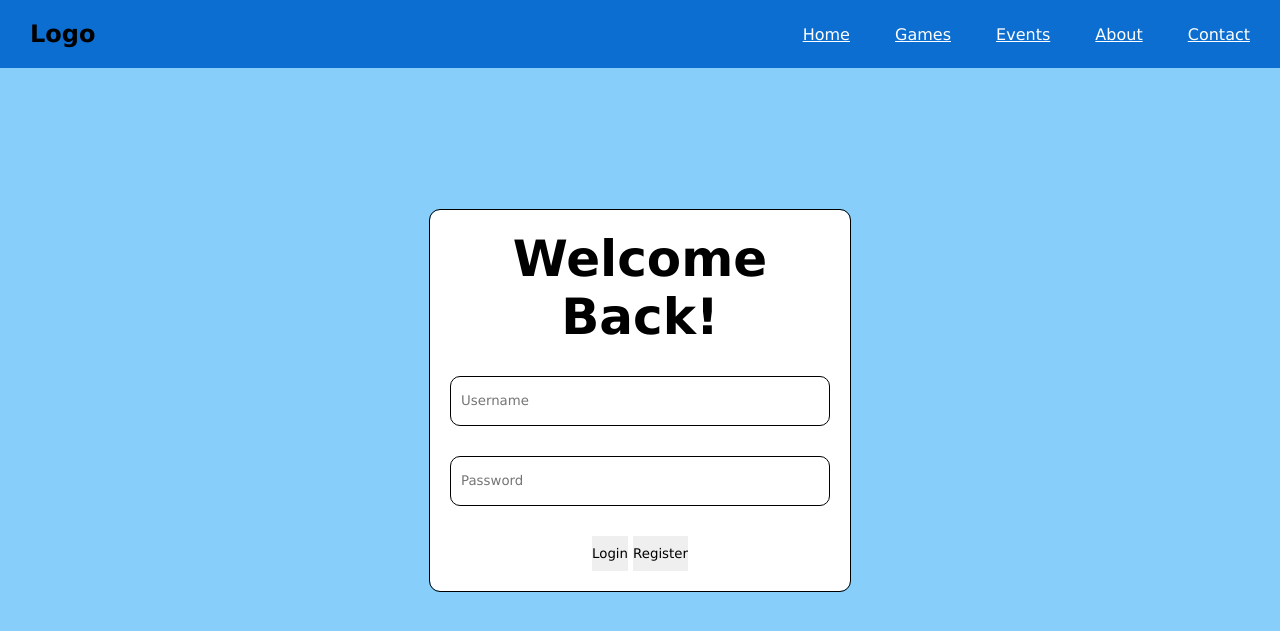
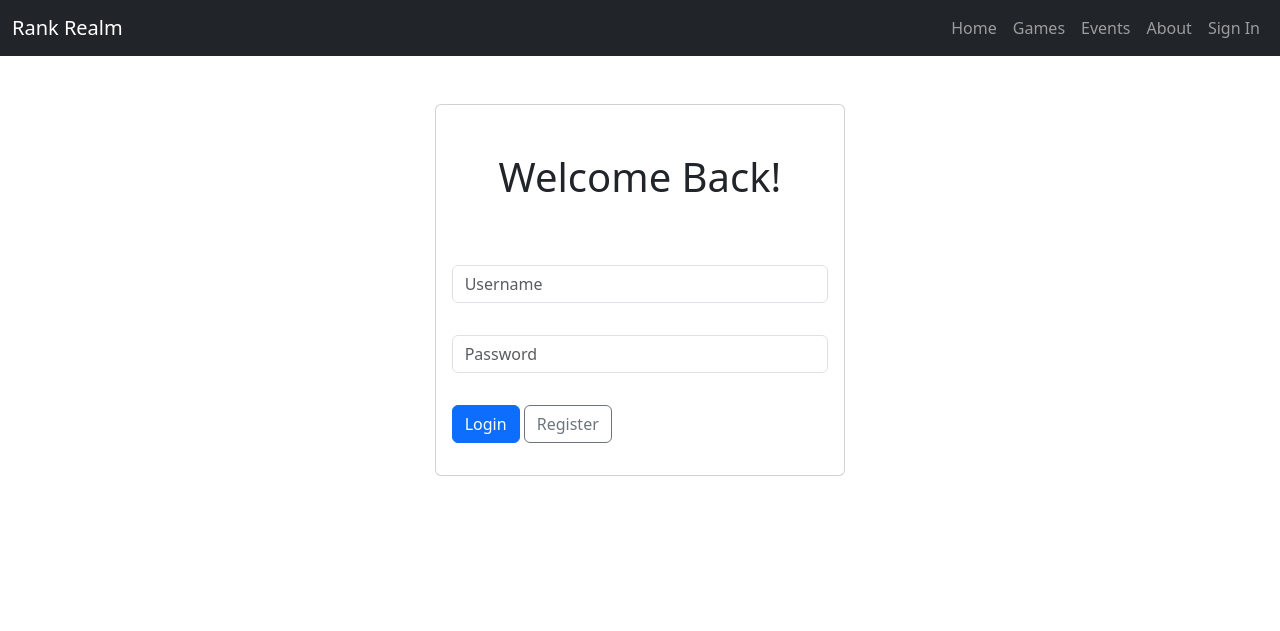
Before and after one commit to GreenXDShadow/RankRealm, a Django app: page /register/ in a window 1280 px wide. Shown: the top 631 px of that part. Run offline with Django 5.2, Linux system fonts and the light colour scheme; the page is wider than the window, and the part outside it is not shown.

Commit message:
Front-end mockup and user login/authentication

```diff
--- /dev/null
+++ b/RankRealm/templates/base.html
@@ -0,0 +1,95 @@
+<!DOCTYPE html>
+<html>
+
+<head>
+    <meta name="viewport" content="width=device-width, initial-scale=1.0">
+    <!-- <link rel="stylesheet" href="../static/style.css"> -->
+    <link rel="shortcut icon" href="images/favicon.ico" type="image/x-icon">
+    <link href="https://cdn.jsdelivr.net/npm/bootstrap@5.3.3/dist/css/bootstrap.min.css" rel="stylesheet"
+        integrity="sha384-QWTKZyjpPEjISv5WaRU9OFeRpok6YctnYmDr5pNlyT2bRjXh0JMhjY6hW+ALEwIH" crossorigin="anonymous">
+    <title>{% block title %}Rank Realm{% endblock %}</title>
+    <script>
+        function switchForm() {
+            var loginForm = document.getElementById("loginForm");
+            var registerForm = document.getElementById("registerForm");
+            if (loginForm.style.display === "none") {
+                loginForm.style.display = "block";
+                registerForm.style.display = "none";
+            } else {
+                loginForm.style.display = "none";
+                registerForm.style.display = "block";
+            }
+        }
+    </script>
+</head>
+
+<body>
+    <!-- Remove later -->
+    <!-- <header>
+        <h2 class="logo">Logo</h2>
+        <nav class="navigation">
+            <a href="homepage.html">Home</a>
+            <a href="games.html">Games</a>
+            <a href="event.html">Events</a>
+            <a href="#">About</a>
+            <a href="#">Contact</a>
+        </nav>
+    </header> -->
+
+
+    <nav class="navbar sticky-top navbar-expand-lg bg-dark" data-bs-theme="dark">
+        <div class="container-fluid">
+            <a class="navbar-brand" href="#">Rank Realm</a>
+            <button class="navbar-toggler" type="button" data-bs-toggle="collapse" data-bs-target="#navbarNavAltMarkup"
+                aria-controls="navbarNavAltMarkup" aria-expanded="false" aria-label="Toggle navigation">
+                <span class="navbar-toggler-icon"></span>
+            </button>
+            <div class="collapse navbar-collapse" id="navbarNavAltMarkup">
+                <div class="navbar-nav ms-auto">
+                    <a class="nav-link" href="/home">Home</a>
+                    <a class="nav-link" href="/games">Games</a>
+                    <a class="nav-link" href="/event">Events</a>
+                    <a class="nav-link" href="/about">About</a>
+                    <a class="nav-link" href="/register">Sign In</a>
+                </div>
+            </div>
+        </div>
+    </nav>
+
+
+    {% block content %}
+
+    {% endblock %}
+
+    <script src="https://cdn.jsdelivr.net/npm/@popperjs/core@2.11.8/dist/umd/popper.min.js"
+        integrity="sha384-I7E8VVD/ismYTF4hNIPjVp/Zjvgyol6VFvRkX/vR+Vc4jQkC+hVqc2pM8ODewa9r"
+        crossorigin="anonymous"></script>
+
+    <script src="https://cdn.jsdelivr.net/npm/bootstrap@5.3.3/dist/js/bootstrap.min.js"
+        integrity="sha384-0pUGZvbkm6XF6gxjEnlmuGrJXVbNuzT9qBBavbLwCsOGabYfZo0T0to5eqruptLy"
+        crossorigin="anonymous"></script>
+
+    <script>
+        // Example starter JavaScript for disabling form submissions if there are invalid fields
+        (function () {
+            'use strict'
+
+            // Fetch all the forms we want to apply custom Bootstrap validation styles to
+            const forms = document.querySelectorAll('.validated-form')
+
+            // Loop over them and prevent submission
+            Array.from(forms).forEach(form => {
+                form.addEventListener('submit', event => {
+                    if (!form.checkValidity()) {
+                        event.preventDefault()
+                        event.stopPropagation()
+                    }
+
+                    form.classList.add('was-validated')
+                }, false)
+            })
+        })()
+    </script>
+</body>
+
+</html>
--- a/RankRealm/templates/login.html
+++ b/RankRealm/templates/login.html
@@ -1,36 +1,30 @@
-<!DOCTYPE html>
-<html>
-<head>
-<meta name="viewport" content="width=device-width, initial-scale=1.0">
-<link rel="stylesheet" href="../static/style.css">
-<link rel="shortcut icon" href="images/favicon.ico" type="image/x-icon">
-<title>Login | Rank Realm</title>
-<script>
-function switchForm() {
-    var loginForm = document.getElementById("loginForm");
-    var registerForm = document.getElementById("registerForm");
-    if (loginForm.style.display === "none") {
-        loginForm.style.display = "block";
-        registerForm.style.display = "none";
-    } else {
-        loginForm.style.display = "none";
-        registerForm.style.display = "block";
-    }
-}
-</script>
-</head>
-<header>
-    <h2 class="logo">Logo</h2>
-    <nav class="navigation">
-        <a href="homepage.html">Home</a>
-        <a href="games.html">Games</a>
-        <a href="event.html">Events</a>
-        <a href="#">About</a>
-        <a href="#">Contact</a>
-    </nav>
-</header>
-<body>
-<div class="wrapper">
+{% extends "base.html" %}
+{% block title %}Login | Rank Realm{% endblock %}
+
+{% block content %}
+<div class="row">
+    <div class="col-4 offset-4">
+        <div class="card mt-5 mb-3">
+            <form action="/home" novalidate class="validated-form">
+                <h1 class="text-center my-5" id="welcome">Welcome Back!</h1>
+                <div class="card-body">
+                    <input class="form-control" type="text" name="username" placeholder="Username" required>
+                </div>
+                <div class="card-body">
+                    <input class="form-control" type="password" name="password" placeholder="Password" required>
+                </div>
+                <div class="card-body mb-3">
+                    <form class="d-inline" action="/home">
+                        <button class="btn btn-primary">Login</button>
+                    </form>
+                    <a href="/register/new" class="card-link btn btn-outline-secondary">Register</a>
+                </div>
+            </form>
+        </div>
+    </div>
+</div>
+
+<!-- <div class="wrapper">
     <form id="loginForm" action="">
         <h1>Welcome Back!</h1>
         <div class="input-box">
--- a/RankRealm/urls.py
+++ b/RankRealm/urls.py
@@ -13,5 +13,7 @@ urlpatterns = [
     # ex: port/joingame/10/15
     path("joingame/<int:user_id>/<int:game_id>", views.joingame, name="joingame"),
     # port/register
-    path('register/', views.register, name='register'),
+    path('register/', views.login, name='login'),
+    # port/register/new
+    path("register/new", views.register, name='register')
 ]
--- a/RankRealm/views.py
+++ b/RankRealm/views.py
@@ -1,7 +1,7 @@
 from django.shortcuts import render, redirect  # imported for redirect support
 
 # Create your views here.
-from django.contrib.auth import login  # imported for login auth
+from django.contrib.auth import authenticate, login  # imported for login auth
 from django.http import HttpResponse
 from .models import *  # This imports all our models into here
 from .signals import *
@@ -24,6 +24,17 @@ def joingame(request, game_id):
     return HttpResponse("You're adding yourself to %s." % game_id)
 
 # registration form
+def login(request):
+    if request.method == "POST":
+        username = request.POST.get('username')
+        password = request.POST.get('password')
+        user = authenticate(request, username=username, password=password)  # User authentication
+        login(request, user)  # Log in the newly created user
+        return redirect('index')  # Redirect to a success page or home page
+    return render(request, 'login.html')  # Show the registration form again if not POST
+
+
+# registration form
 def register(request):
     if request.method == "POST":
         username = request.POST.get('username')
@@ -31,5 +42,5 @@ def register(request):
         password = request.POST.get('password')
         user = create_player(username, email, password)
         login(request, user)  # Log in the newly created user
-        return redirect('index')  # Redirect to a success page or home page
-    return render(request, 'login.html')  # Show the registration form again if not POST
+        return redirect('index')
+    return render(request, 'register.html')  # Show the registration form again if not POST
```
Also changed, not shown: other parts of RankRealm/templates/login.html (+2 -3 lines), RankRealm/templates/register.html (added, +32 -0 lines), RankRealm/migrations/0001_initial.py (added), 1 other file.
